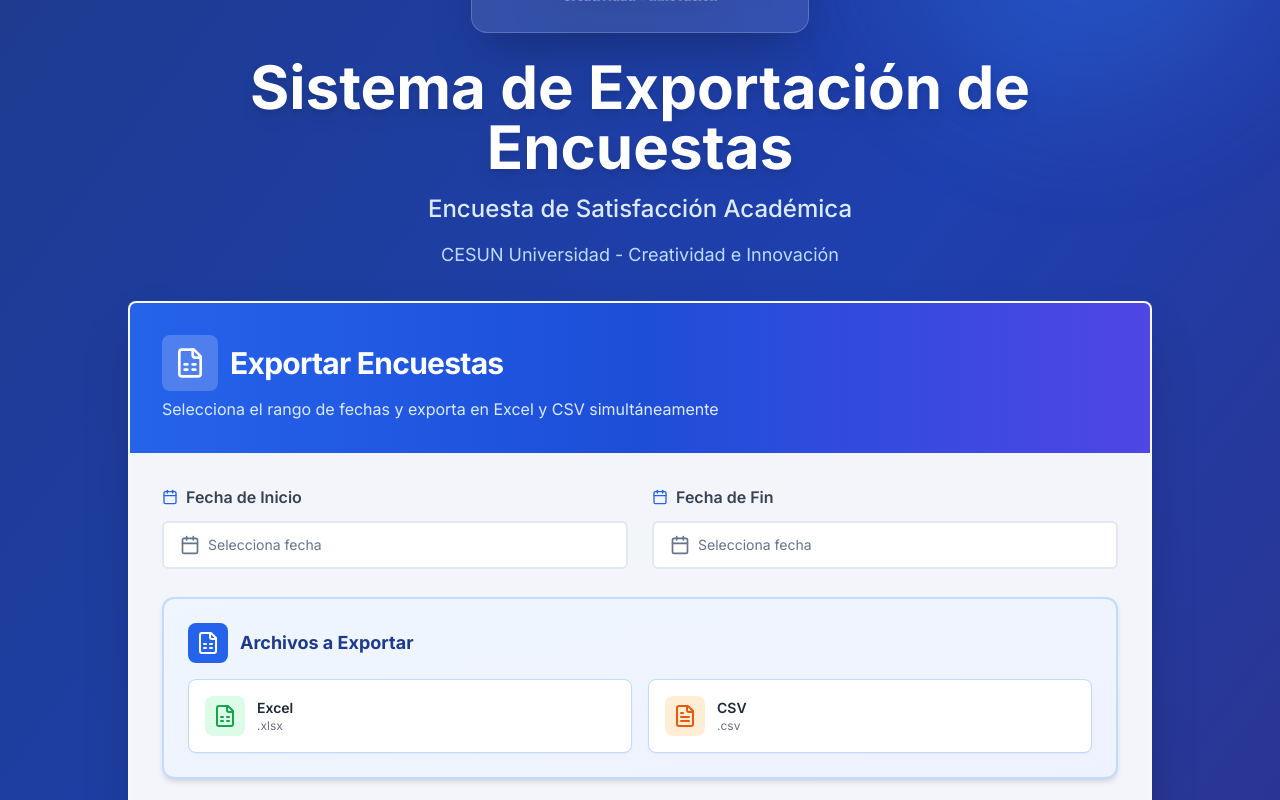
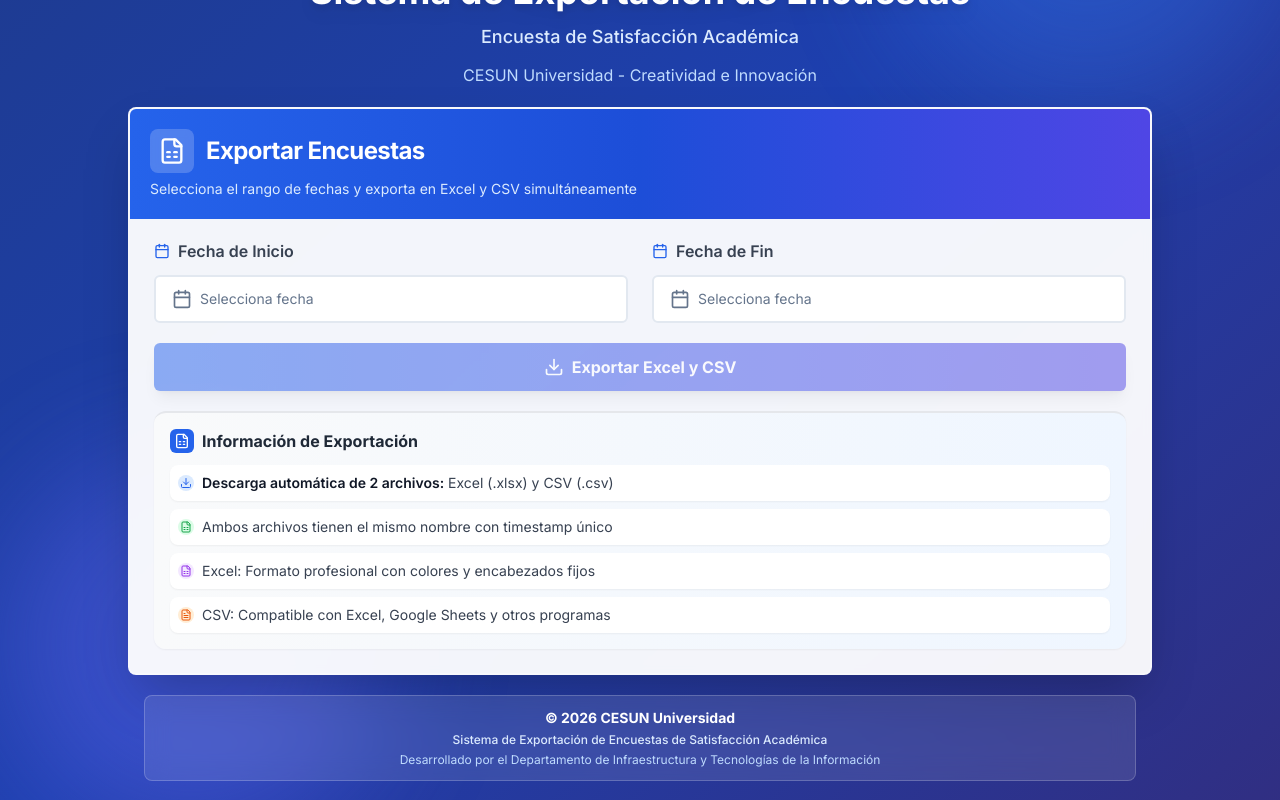
Before and after one commit to Cesun-Soporte/ESA, a Next.js app: page / in a window 1280 px wide. Shown: the part 280-1080 px from the top of the page. Built offline with nearby package versions, Linux system fonts and the light colour scheme.

Commit message:
Optimización: eliminada sección 'Archivos a Exportar' y reducidos espaciados

```diff
--- a/app/page.tsx
+++ b/app/page.tsx
@@ -122,43 +122,43 @@ export default function Home() {
       <div className="flex-grow flex flex-col justify-center p-4 sm:p-6 md:p-8 lg:p-10 relative z-10">
         <div className="max-w-5xl mx-auto w-full">
           {/* Header with Logo */}
-          <div className="text-center mb-6 md:mb-8 space-y-3 md:space-y-4">
-            <div className="flex justify-center mb-4 md:mb-6 animate-fade-in">
-              <div className="bg-white/10 backdrop-blur-md rounded-2xl p-4 sm:p-6 shadow-2xl border border-white/20">
+          <div className="text-center mb-4 md:mb-5 space-y-2 md:space-y-3">
+            <div className="flex justify-center mb-3 md:mb-4 animate-fade-in">
+              <div className="bg-white/10 backdrop-blur-md rounded-2xl p-3 sm:p-4 shadow-2xl border border-white/20">
                 <Image
                   src="/cesun-logo.png"
                   alt="CESUN Universidad"
-                  width={280}
-                  height={120}
+                  width={220}
+                  height={95}
                   priority
-                  className="object-contain w-48 sm:w-56 md:w-64 lg:w-72 h-auto drop-shadow-2xl"
+                  className="object-contain w-40 sm:w-48 md:w-52 h-auto drop-shadow-2xl"
                 />
               </div>
             </div>
-            <h1 className="text-3xl sm:text-4xl md:text-5xl lg:text-6xl font-bold text-white mb-2 md:mb-3 px-4 drop-shadow-lg">
+            <h1 className="text-2xl sm:text-3xl md:text-4xl font-bold text-white mb-1 md:mb-2 px-4 drop-shadow-lg">
               Sistema de Exportación de Encuestas
             </h1>
-            <p className="text-lg sm:text-xl md:text-2xl text-blue-100 px-4 font-medium">
+            <p className="text-base sm:text-lg text-blue-100 px-4 font-medium">
               Encuesta de Satisfacción Académica
             </p>
-            <p className="text-base sm:text-lg text-blue-200 px-4">
+            <p className="text-sm sm:text-base text-blue-200 px-4">
               CESUN Universidad - Creatividad e Innovación
             </p>
           </div>
 
           <Card className="shadow-2xl border-2 border-white/30 mx-2 sm:mx-4 md:mx-0 bg-white/95 backdrop-blur-sm overflow-hidden">
-            <CardHeader className="bg-gradient-to-r from-blue-600 via-blue-700 to-indigo-600 p-6 sm:p-8 text-white">
-              <CardTitle className="flex items-center gap-3 text-2xl sm:text-3xl font-bold">
-                <div className="bg-white/20 p-2 sm:p-3 rounded-lg backdrop-blur-sm">
-                  <FileSpreadsheet className="h-7 w-7 sm:h-8 sm:w-8" />
+            <CardHeader className="bg-gradient-to-r from-blue-600 via-blue-700 to-indigo-600 p-4 sm:p-5 text-white">
+              <CardTitle className="flex items-center gap-2 sm:gap-3 text-xl sm:text-2xl font-bold">
+                <div className="bg-white/20 p-2 rounded-lg backdrop-blur-sm">
+                  <FileSpreadsheet className="h-6 w-6 sm:h-7 sm:w-7" />
                 </div>
                 Exportar Encuestas
               </CardTitle>
-              <CardDescription className="text-sm sm:text-base text-blue-100 mt-2">
+              <CardDescription className="text-sm text-blue-100 mt-1">
                 Selecciona el rango de fechas y exporta en Excel y CSV simultáneamente
               </CardDescription>
             </CardHeader>
-            <CardContent className="space-y-5 sm:space-y-7 p-5 sm:p-8 pt-6 sm:pt-8">
+            <CardContent className="space-y-4 sm:space-y-5 p-4 sm:p-6 pt-4 sm:pt-5">
             <div className="grid gap-5 sm:gap-6 sm:grid-cols-2">
               <div className="space-y-3">
                 <Label htmlFor="start-date" className="text-sm sm:text-base font-semibold text-gray-700 flex items-center gap-2">
@@ -221,39 +221,6 @@ export default function Home() {
               </div>
             </div>
 
-            <div className="bg-gradient-to-br from-blue-50 to-indigo-50 p-5 sm:p-6 rounded-xl border-2 border-blue-200 shadow-md">
-              <div className="flex items-center gap-3 mb-4">
-                <div className="bg-blue-600 p-2 rounded-lg">
-                  <FileSpreadsheet className="h-5 w-5 sm:h-6 sm:w-6 text-white flex-shrink-0" />
-                </div>
-                <h3 className="font-bold text-base sm:text-lg text-blue-900">Archivos a Exportar</h3>
-              </div>
-              <div className="grid grid-cols-1 xs:grid-cols-2 gap-3 sm:gap-4">
-                <div className="bg-white p-4 rounded-lg shadow-sm border border-blue-200 hover:shadow-md transition-shadow">
-                  <div className="flex items-center gap-3">
-                    <div className="bg-green-100 p-2 rounded-lg">
-                      <FileSpreadsheet className="h-6 w-6 text-green-600 flex-shrink-0" />
-                    </div>
-                    <div>
-                      <p className="font-semibold text-sm text-gray-800">Excel</p>
-                      <p className="text-xs text-gray-500">.xlsx</p>
-                    </div>
-                  </div>
-                </div>
-                <div className="bg-white p-4 rounded-lg shadow-sm border border-blue-200 hover:shadow-md transition-shadow">
-                  <div className="flex items-center gap-3">
-                    <div className="bg-orange-100 p-2 rounded-lg">
-                      <FileText className="h-6 w-6 text-orange-600 flex-shrink-0" />
-                    </div>
-                    <div>
-                      <p className="font-semibold text-sm text-gray-800">CSV</p>
-                      <p className="text-xs text-gray-500">.csv</p>
-                    </div>
-                  </div>
-                </div>
-              </div>
-            </div>
-
             {loading && (
               <div className="space-y-3">
                 <div className="flex items-center justify-between text-sm">
@@ -278,66 +245,66 @@ export default function Home() {
             <Button
               onClick={handleExport}
               disabled={loading || !startDate || !endDate}
-              className="w-full bg-gradient-to-r from-blue-600 to-indigo-600 hover:from-blue-700 hover:to-indigo-700 text-white font-bold text-base sm:text-lg shadow-lg hover:shadow-xl transition-all transform hover:scale-[1.02] disabled:opacity-50 disabled:cursor-not-allowed disabled:transform-none h-14"
+              className="w-full bg-gradient-to-r from-blue-600 to-indigo-600 hover:from-blue-700 hover:to-indigo-700 text-white font-bold text-sm sm:text-base shadow-lg hover:shadow-xl transition-all transform hover:scale-[1.02] disabled:opacity-50 disabled:cursor-not-allowed disabled:transform-none h-12"
               size="lg"
             >
               {loading ? (
                 <>
-                  <Loader2 className="mr-2 h-5 w-5 sm:h-6 sm:w-6 animate-spin" />
+                  <Loader2 className="mr-2 h-5 w-5 animate-spin" />
                   <span className="hidden xs:inline">Exportando...</span>
                   <span className="xs:hidden">Exportando</span>
                 </>
               ) : (
                 <>
-                  <Download className="mr-2 h-5 w-5 sm:h-6 sm:w-6" />
+                  <Download className="mr-2 h-5 w-5" />
                   <span className="hidden xs:inline">Exportar Excel y CSV</span>
                   <span className="xs:hidden">Exportar</span>
                 </>
               )}
             </Button>
 
-            <div className="border-t-2 border-gray-200 pt-4 sm:pt-5 mt-4 sm:mt-5 bg-gradient-to-r from-gray-50 to-blue-50 p-4 sm:p-5 rounded-xl shadow-sm">
-              <h3 className="font-bold text-base sm:text-lg text-gray-800 mb-3 sm:mb-4 flex items-center gap-2">
-                <div className="bg-blue-600 p-1.5 rounded-md">
-                  <FileSpreadsheet className="h-4 w-4 sm:h-5 sm:w-5 text-white flex-shrink-0" />
+            <div className="border-t-2 border-gray-200 pt-3 sm:pt-4 mt-3 sm:mt-4 bg-gradient-to-r from-gray-50 to-blue-50 p-3 sm:p-4 rounded-xl shadow-sm">
+              <h3 className="font-bold text-sm sm:text-base text-gray-800 mb-2 sm:mb-3 flex items-center gap-2">
+                <div className="bg-blue-600 p-1 rounded-md">
+                  <FileSpreadsheet className="h-4 w-4 text-white flex-shrink-0" />
                 </div>
                 Información de Exportación
               </h3>
-              <ul className="text-xs sm:text-sm text-gray-700 space-y-2 sm:space-y-2.5">
-                <li className="flex items-start gap-2 sm:gap-3 bg-white p-2 sm:p-3 rounded-lg shadow-sm">
-                  <div className="bg-blue-100 p-1 rounded-full mt-0.5 flex-shrink-0">
+              <ul className="text-xs sm:text-sm text-gray-700 space-y-1.5 sm:space-y-2">
+                <li className="flex items-start gap-2 bg-white p-2 rounded-lg shadow-sm">
+                  <div className="bg-blue-100 p-0.5 rounded-full mt-0.5 flex-shrink-0">
                     <Download className="h-3 w-3 text-blue-600" />
                   </div>
-                  <span><strong className="font-semibold text-gray-900">Descarga automática de 2 archivos:</strong> Excel (.xlsx) y CSV (.csv)</span>
+                  <span className="text-xs sm:text-sm"><strong className="font-semibold text-gray-900">Descarga automática de 2 archivos:</strong> Excel (.xlsx) y CSV (.csv)</span>
                 </li>
-                <li className="flex items-start gap-2 sm:gap-3 bg-white p-2 sm:p-3 rounded-lg shadow-sm">
-                  <div className="bg-green-100 p-1 rounded-full mt-0.5 flex-shrink-0">
+                <li className="flex items-start gap-2 bg-white p-2 rounded-lg shadow-sm">
+                  <div className="bg-green-100 p-0.5 rounded-full mt-0.5 flex-shrink-0">
                     <FileSpreadsheet className="h-3 w-3 text-green-600" />
                   </div>
-                  <span>Ambos archivos tienen el mismo nombre con timestamp único</span>
+                  <span className="text-xs sm:text-sm">Ambos archivos tienen el mismo nombre con timestamp único</span>
                 </li>
-                <li className="flex items-start gap-2 sm:gap-3 bg-white p-2 sm:p-3 rounded-lg shadow-sm">
-                  <div className="bg-purple-100 p-1 rounded-full mt-0.5 flex-shrink-0">
+                <li className="flex items-start gap-2 bg-white p-2 rounded-lg shadow-sm">
+                  <div className="bg-purple-100 p-0.5 rounded-full mt-0.5 flex-shrink-0">
                     <FileSpreadsheet className="h-3 w-3 text-purple-600" />
                   </div>
-                  <span>Excel: Formato profesional con colores y encabezados fijos</span>
+                  <span className="text-xs sm:text-sm">Excel: Formato profesional con colores y encabezados fijos</span>
                 </li>
-                <li className="flex items-start gap-2 sm:gap-3 bg-white p-2 sm:p-3 rounded-lg shadow-sm">
-                  <div className="bg-orange-100 p-1 rounded-full mt-0.5 flex-shrink-0">
+                <li className="flex items-start gap-2 bg-white p-2 rounded-lg shadow-sm">
+                  <div className="bg-orange-100 p-0.5 rounded-full mt-0.5 flex-shrink-0">
                     <FileText className="h-3 w-3 text-orange-600" />
                   </div>
-                  <span>CSV: Compatible con Excel, Google Sheets y otros programas</span>
+                  <span className="text-xs sm:text-sm">CSV: Compatible con Excel, Google Sheets y otros programas</span>
                 </li>
               </ul>
             </div>
           </CardContent>
         </Card>
 
-          <footer className="text-center mt-8 sm:mt-10 text-xs sm:text-sm text-white px-4 pb-6">
-            <div className="bg-white/10 backdrop-blur-md rounded-lg p-4 sm:p-5 border border-white/20">
-              <p className="font-bold mb-2 text-base">© 2026 CESUN Universidad</p>
-              <p className="text-blue-100 mb-2 font-medium">Sistema de Exportación de Encuestas de Satisfacción Académica</p>
-              <p className="text-blue-200 text-xs sm:text-sm">
+          <footer className="text-center mt-4 sm:mt-5 text-xs text-white px-4 pb-4">
+            <div className="bg-white/10 backdrop-blur-md rounded-lg p-3 border border-white/20">
+              <p className="font-bold mb-1 text-sm">© 2026 CESUN Universidad</p>
+              <p className="text-blue-100 mb-1 text-xs font-medium">Sistema de Exportación de Encuestas de Satisfacción Académica</p>
+              <p className="text-blue-200 text-xs">
                 Desarrollado por el Departamento de Infraestructura y Tecnologías de la Información
               </p>
             </div>
```
